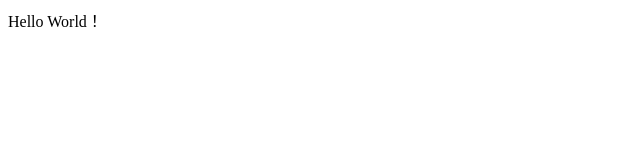
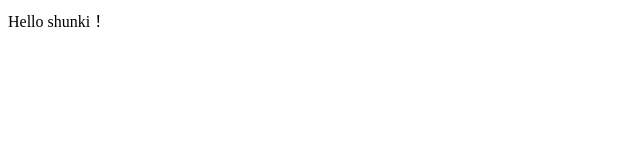
Before and after one commit to shunki-kimura68/learning, a plain HTML site: page index.html in a window 1280 px wide. Shown: the full height of the page, 0-640 px from the left. Drawn offline with Linux system fonts and the light colour scheme.

Commit message:
change message

```diff
--- a/index.html
+++ b/index.html
@@ -5,6 +5,6 @@
 </head>
 
 <body>
-    Hello World！
+    Hello shunki！
 </body>
 </html>
```
